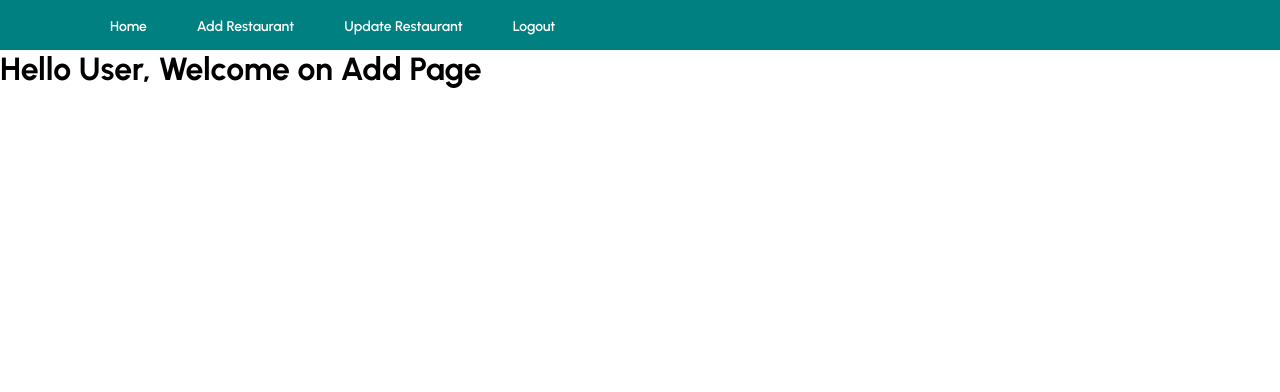
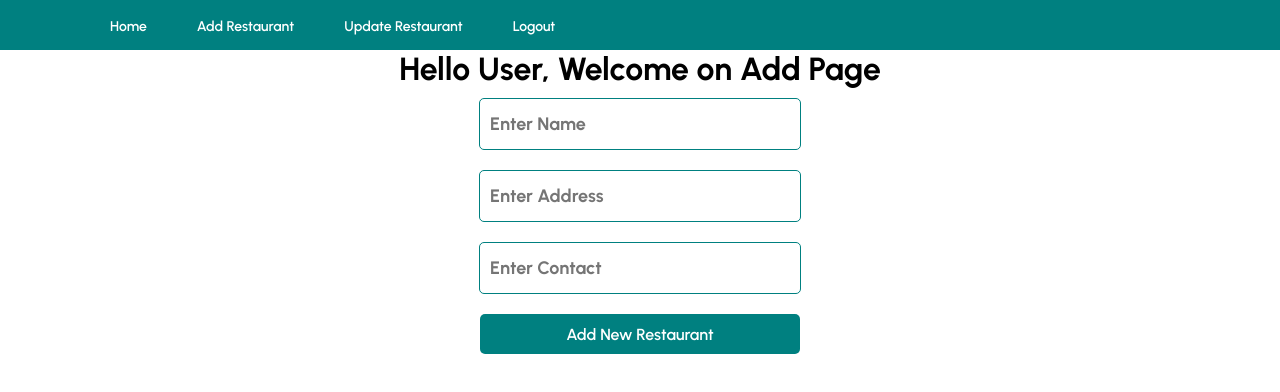
Before and after one commit to Medkaffouh/Restaurant-Management-App, a Vue app in the folder resto-project/: page /add in a window 1280 px wide. Shown: the top 392 px of the page. Built offline with nearby package versions, Linux system fonts and the light colour scheme; sample sign-in values are in the browser's storage.

Commit message:
Form for Add Restaurant

```diff
--- a/resto-project/src/components/Add.vue
+++ b/resto-project/src/components/Add.vue
@@ -1,7 +1,13 @@
 <template>
   <div class="container">
     <HeaderComponent />
-    <h1>Hello User, Welcome on Add Page</h1>
+    <h1 class="title">Hello User, Welcome on Add Page</h1>
+    <form class="add">
+      <input type="text" name="name" v-model="restaurant.name" placeholder="Enter Name" />
+      <input type="text" name="address" v-model="restaurant.address" placeholder="Enter Address" />
+      <input type="text" name="contact" v-model="restaurant.contact" placeholder="Enter Contact" />
+      <button v-on:click="addRestaurant" type="button" class="button">Add New Restaurant</button>
+    </form>
   </div>
 </template>
 <script>
@@ -10,6 +16,20 @@ export default {
   name: 'AddComponent',
   components:{
     HeaderComponent
+  },
+  data(){
+    return{
+      restaurant :{
+        name:'',
+        address:'',
+        contact:''
+      }
+    }
+  },
+  methods: {
+    addRestaurant(){
+      console.log(this.restaurant)
+    }
   },
   mounted() {
     let user= localStorage.getItem('user-info');
@@ -20,5 +40,39 @@ export default {
 };
 </script>
 <style scoped>
+.container{
+  text-align: center;
+}
+.title{
+    padding-bottom: 10px;
+}
+  .add input {
+  width: 300px;
+  height: 30px;
+  display: flex;
+  margin: 0 auto;
+  margin-bottom: 20px;
+  padding: 10px;
+  font-weight: bold;
+  font-size: 18px;
+  border: 1px solid teal;
+  border-radius: 5px;
+  color: rgb(56, 56, 56);
+}
 
+.button {
+  width: 320px;
+  height: 40px;
+  padding: 10px 20px;
+  background-color: teal;
+  color: white;
+  border: none;
+  border-radius: 5px;
+  cursor: pointer;
+  font-weight: 600;
+  font-size: 16px;
+}
+.button:hover {
+  background-color: rgb(35, 166, 166);
+}
 </style>
--- a/resto-project/src/components/Home.vue
+++ b/resto-project/src/components/Home.vue
@@ -1,7 +1,7 @@
 <template>
   <div class="container">
     <HeaderComponent />
-    <h1>Hello {{name}}, Welcome on Home Page</h1>
+    <h1>Hello {{ name }}, Welcome on Home Page</h1>
     <table border="1">
       <tr>
         <td>Id</td>
@@ -10,10 +10,10 @@
         <td>Address</td>
       </tr>
       <tr v-for="item in restaurants" :key="item.id">
-        <td>{{item.id}}</td>
-        <td>{{item.name}}</td>
-        <td>{{item.contact}}</td>
-        <td>{{item.address}}</td>
+        <td>{{ item.id }}</td>
+        <td>{{ item.name }}</td>
+        <td>{{ item.contact }}</td>
+        <td>{{ item.address }}</td>
       </tr>
     </table>
   </div>
@@ -22,32 +22,35 @@
 import HeaderComponent from "./Header.vue";
 import axios from "axios";
 export default {
-  name: 'HomeComponent',
-  data(){
-    return{
-      name:'',
-      restaurants: []
-    }
+  name: "HomeComponent",
+  data() {
+    return {
+      name: "",
+      restaurants: [],
+    };
   },
-  components:{
-    HeaderComponent
+  components: {
+    HeaderComponent,
   },
   async mounted() {
-    let user= localStorage.getItem('user-info');
-    this.name= JSON.parse(user).name;
-    if(!user){
-      this.$router.push({name:'Login'})
+    let user = localStorage.getItem("user-info");
+    this.name = JSON.parse(user).name;
+    if (!user) {
+      this.$router.push({ name: "Login" });
     }
     let result = await axios.get("http://localhost:3000/restaurant");
-    console.warn(result)
-    this.restaurants=result.data;
-  }
+    console.warn(result);
+    this.restaurants = result.data;
+  },
 };
 </script>
 <style scoped>
-  td{
-    width: 140px;
-    height: 40px;
-    text-align: center;
-  }
+.container {
+  text-align: center;
+}
+td {
+  width: 140px;
+  height: 40px;
+  text-align: center;
+}
 </style>
--- a/resto-project/src/components/Update.vue
+++ b/resto-project/src/components/Update.vue
@@ -20,5 +20,7 @@ export default {
 };
 </script>
 <style scoped>
-
+.container{
+  text-align: center;
+}
 </style>
```
